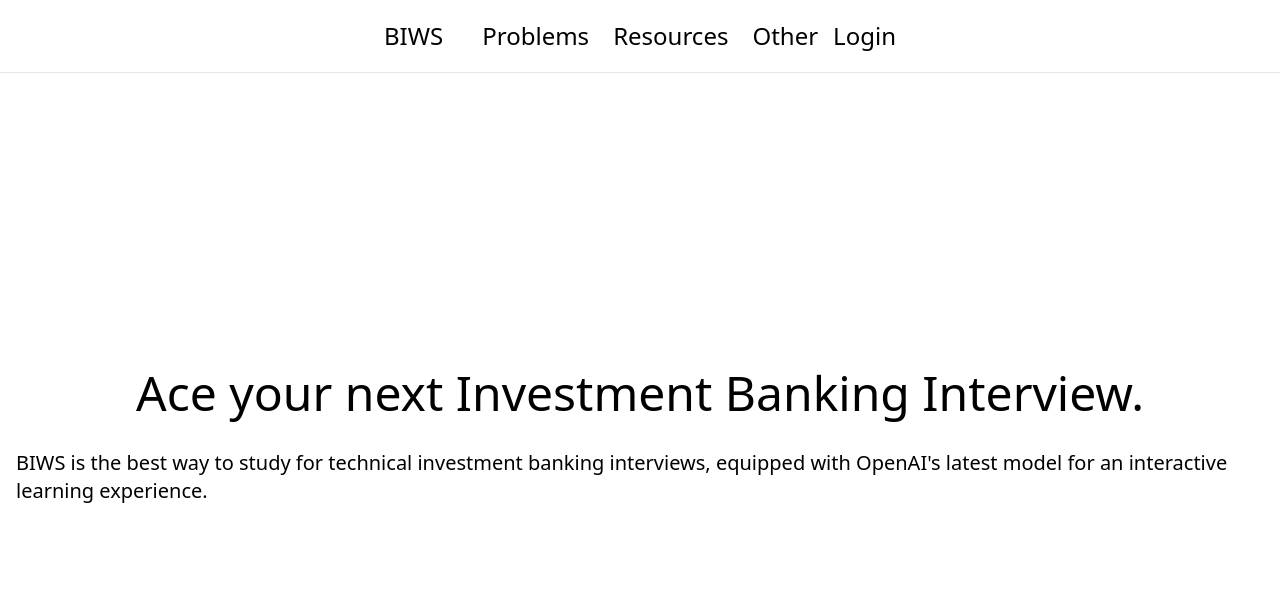
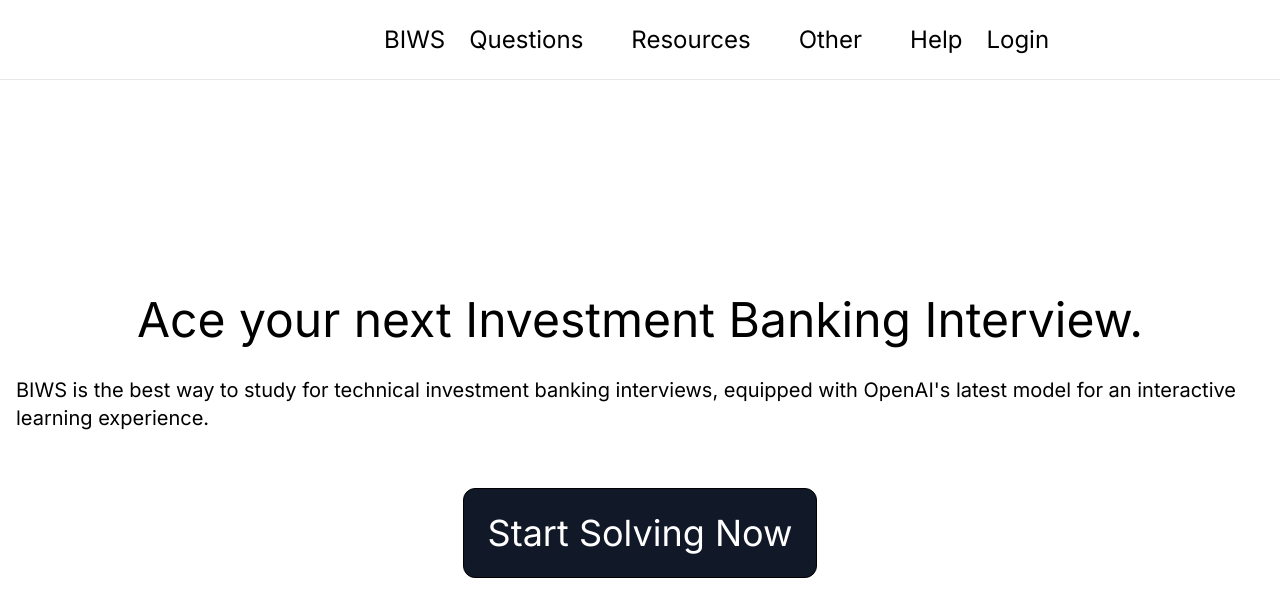
Before and after one commit to needarling1/ibvault, a React (Vite) app in the folder client/: page / in a window 1280 px wide. Shown: the top 616 px of the page. Built offline with nearby package versions, Linux system fonts and the light colour scheme.

Commit message:
started home page

```diff
--- a/client/package.json
+++ b/client/package.json
@@ -10,6 +10,7 @@
     "preview": "vite preview"
   },
   "dependencies": {
+    "@fontsource/inter": "^5.0.20",
     "react": "^18.3.1",
     "react-dom": "^18.3.1"
   },
--- /dev/null
+++ b/client/src/features/Home/GoToQuestions.jsx
@@ -0,0 +1,11 @@
+import React from 'react'
+
+const GoToQuestions = () => {
+  return (
+    <div className = "relative p-6 top-10 bg-gray-900 border hover:bg-gray-600 border-solid border-black rounded-xl cursor-pointer">
+      <span className = "text-4xl text-white">Start Solving Now</span>
+    </div>
+  )
+}
+
+export default GoToQuestions;
--- a/client/src/features/Home/Home.jsx
+++ b/client/src/features/Home/Home.jsx
@@ -1,13 +1,14 @@
 import React from 'react'
-import NavBar
- from '../NavBar/NavBar';
+import NavBar from '../NavBar/NavBar';
+import GoToQuestions from './GoToQuestions';
 const Home = () => {
   return (
     <div className = "flex flex-col w-full h-full">
         <NavBar/>
-        <div className = "flex flex-col justify-center items-center h-screen">
+        <div className = "flex flex-col relative top-1/4 items-center h-1/2">
             <h1 className = "text-5xl p-4">Ace your next Investment Banking Interview.</h1>
             <span className = "text-xl p-4">BIWS is the best way to study for technical investment banking interviews, equipped with OpenAI's latest model for an interactive learning experience.</span>
+            <GoToQuestions/>
         </div>
     </div>
   )
--- a/client/src/features/NavBar/NavBar.jsx
+++ b/client/src/features/NavBar/NavBar.jsx
@@ -2,19 +2,20 @@
 import NavButton from './NavButton'
 const NavBar = () => {
   return (
-    <div className ="flex w-full justify-between border-b border-gray-200 border-solid py-5">
+    <div className ="flex h-20 w-full justify-between items-center border-b border-gray-200 border-solid py-5">
       <div className = "relative text-2xl ml-96">
-        BIWS
+        <span>BIWS</span>
       </div>
 
       <div className = "flex">
-        <NavButton text = "Problems"/>
+        <NavButton text = "Questions"/>
         <NavButton text = "Resources"/>
         <NavButton text = "Other"/>
+        <NavButton text = "Help"/>
       </div>
 
       <div className = "relative text-2xl mr-96 cursor-pointer">
-        Login
+        <span>Login</span>
       </div>
     </div>
   )
--- a/client/src/features/NavBar/NavButton.jsx
+++ b/client/src/features/NavBar/NavButton.jsx
@@ -2,8 +2,8 @@
 
 const NavButton = ( {text, href} ) => {
   return (
-    <div>
-        <a className = "relative text-2xl ms-6 cursor-pointer border-solid border-blue-600 hover:text-blue-600 hover:border-b-2" href = {href}>{text}</a>
+    <div className = "flex justify-start">
+        <a className = "flex relative text-2xl mx-6 cursor-pointer border-solid border-blue-600 hover:text-blue-600 hover:border-b-2" href = {href}>{text}</a>
     </div>
   )
 }
--- a/client/src/index.css
+++ b/client/src/index.css
@@ -1,14 +1,16 @@
+@import url('https://fonts.googleapis.com/css2?family=Inter:wght@100..900&display=swap');
 
 @tailwind base;
 @tailwind components;
 @tailwind utilities;
+
 
 @layer components {
 
 }
 
 html, body {
-  @apply h-full m-0;
+  @apply font-sans h-full m-0;
 }
 
 #root {
--- a/client/tailwind.config.js
+++ b/client/tailwind.config.js
@@ -6,7 +6,11 @@
     "./src/**/*.jsx"
   ],
   theme: {
-    extend: {},
+    extend: {
+      fontFamily: {
+        'sans': ['Inter', 'sans-serif'],
+      }
+    },
   },
   plugins: [],
 }
```
Also changed, not shown: 1 other file (tests, documents, lock files or other folders).
